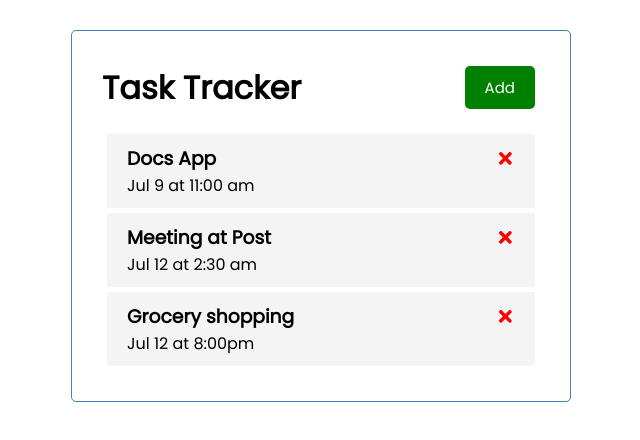
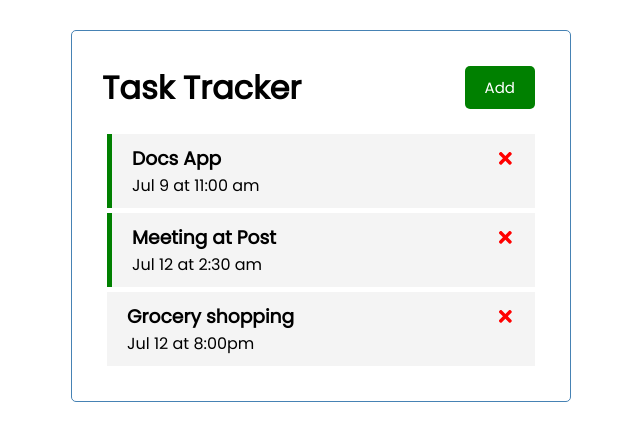
Before and after one commit to AmaPal09/react-task-tracker, a React (Create React App) app: page / in a window 1280 px wide. Shown: the top 440 px of the page, without its empty margins (319-959 px from the left). Built offline with nearby package versions, Linux system fonts and the light colour scheme; the HTML template or start-up script is replaced by a standard one.

Commit message:
FEAT: Add a toggle feature for reminders

```diff
--- a/src/App.js
+++ b/src/App.js
@@ -35,11 +35,24 @@
         setTaskList(taskList.filter((task) => task.id !== id));
     }
 
+    //toggle task reminders
+    const toggleReminder = (id) => {
+        // console.log('toggle', id);
+        setTaskList(taskList.map((task) => task.id === id ?
+            {...task, reminder: !task.reminder} :
+            task
+        ));
+    }
+
   return (
     <div className="container">
         <Header title='Task Tracker'/>
         {taskList.length > 0 ?
-            (<Tasks taskList={taskList} onDelete={deleteTask} /> ) :
+            (<Tasks
+                taskList={taskList}
+                onDelete={deleteTask}
+                onToggle={toggleReminder} />
+            ) :
             ('No tasks to show')
         }
 
--- a/src/components/task/task.component.jsx
+++ b/src/components/task/task.component.jsx
@@ -2,9 +2,11 @@
 
 import { FaTimes } from 'react-icons/fa';
 
-const Task = ({ task, onDelete }) => {
+const Task = ({ task, onDelete, onToggle }) => {
     return (
-        <div className="task">
+        <div
+            className={`task ${task.reminder ? 'reminder': ''}`}
+            onDoubleClick={()=> onToggle(task.id)}>
                 <h3>
                     {task.text}{'   '}
                     <FaTimes
--- a/src/components/tasks/tasks.component.jsx
+++ b/src/components/tasks/tasks.component.jsx
@@ -6,12 +6,16 @@
 import Task from "../task/task.component";
 
 
-const Tasks = ({ taskList, onDelete }) => {
+const Tasks = ({ taskList, onDelete, onToggle }) => {
 
     return (
         <Fragment>
             { taskList.map((task) => (
-                <Task key={task.id} task={task} onDelete={onDelete}/>
+                <Task
+                    key={task.id}
+                    task={task}
+                    onDelete={onDelete}
+                    onToggle={onToggle}/>
                 )
             ) }
         </Fragment>
```
Lines whose indentation alone changed are shown as unchanged.
